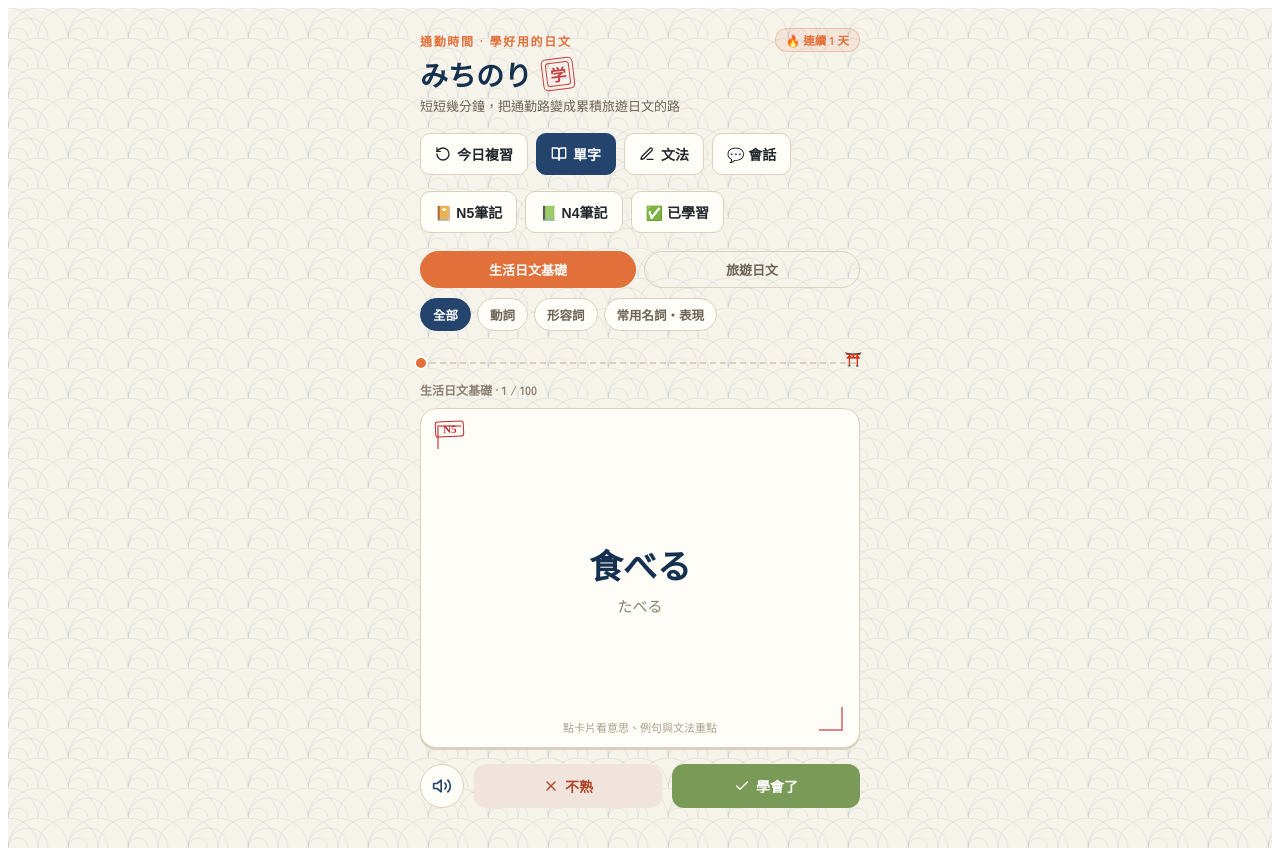
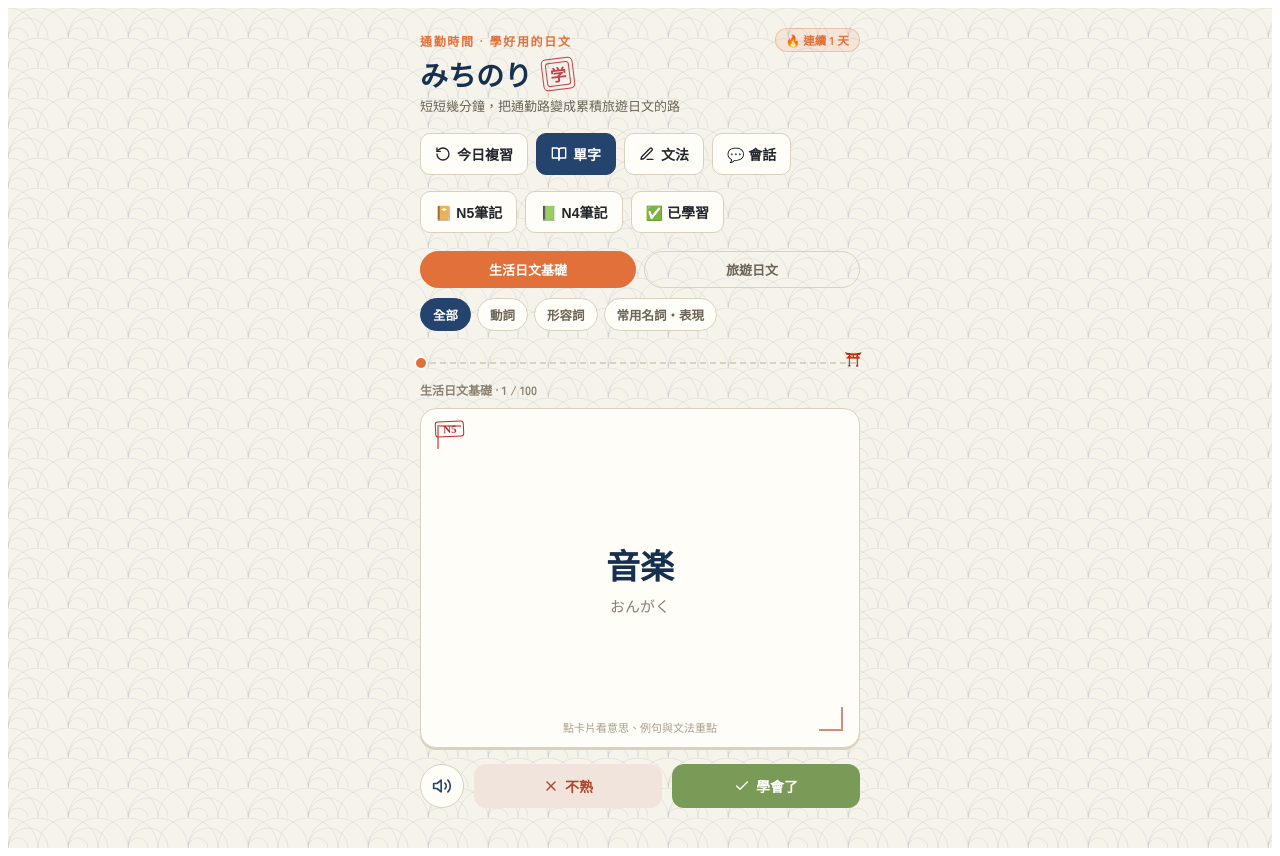
Before and after one commit to AllenGuShu/michinori, a React (Vite) app: page / in a window 1280 px wide. Built offline with nearby package versions, Linux system fonts and the light colour scheme.

Commit message:
Update VocabTrainer.jsx

```diff
--- a/src/components/VocabTrainer.jsx
+++ b/src/components/VocabTrainer.jsx
@@ -3,6 +3,15 @@ import { Volume2, Check, X, RotateCcw } from "lucide-react";
 import { Furigana } from "../lib/furigana.jsx";
 import { speak } from "../lib/speak.js";
 import RouteProgress from "./RouteProgress.jsx";
+
+function shuffle(arr) {
+  const a = [...arr];
+  for (let i = a.length - 1; i > 0; i--) {
+    const j = Math.floor(Math.random() * (i + 1));
+    [a[i], a[j]] = [a[j], a[i]];
+  }
+  return a;
+}
 
 export default function VocabTrainer({ deck, deckLabel, onSrsMiss, onSrsKnow, isSrsDeck = false, emptyMessage }) {
   const [index, setIndex] = useState(0);
@@ -10,6 +19,7 @@ export default function VocabTrainer({ deck, deckLabel, onSrsMiss, onSrsKnow, is
   const [known, setKnown] = useState([]);
   const [missed, setMissed] = useState([]);
   const [reviewMode, setReviewMode] = useState(false);
+  const [shuffledDeck, setShuffledDeck] = useState(() => shuffle(deck));
 
   useEffect(() => {
     setIndex(0);
@@ -17,9 +27,10 @@ export default function VocabTrainer({ deck, deckLabel, onSrsMiss, onSrsKnow, is
     setKnown([]);
     setMissed([]);
     setReviewMode(false);
+    setShuffledDeck(shuffle(deck));
   }, [deck]);
 
-  const activeDeck = reviewMode ? deck.filter((c) => missed.includes(c.id)) : deck;
+  const activeDeck = reviewMode ? shuffledDeck.filter((c) => missed.includes(c.id)) : shuffledDeck;
   const card = activeDeck[index];
   const finished = index >= activeDeck.length;
 
@@ -48,6 +59,7 @@ export default function VocabTrainer({ deck, deckLabel, onSrsMiss, onSrsKnow, is
     } else {
       setKnown([]);
       setMissed([]);
+      setShuffledDeck(shuffle(deck));
     }
   };
 
```
